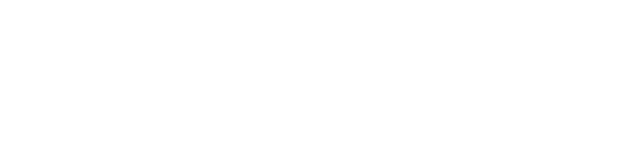
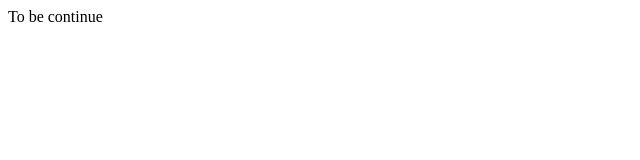
Before and after one commit to Jet4844/LAB04-new, a plain HTML site: page index.html in a window 1280 px wide. Shown: the whole page, without its empty margins (0-640 px from the left). Drawn offline with Linux system fonts and the light colour scheme.

Commit message:
commit to be continue

```diff
--- a/index.html
+++ b/index.html
@@ -7,6 +7,6 @@
     <title>Document</title>
 </head>
 <body>
-
+    To be continue
 </body>
 </html>
```
